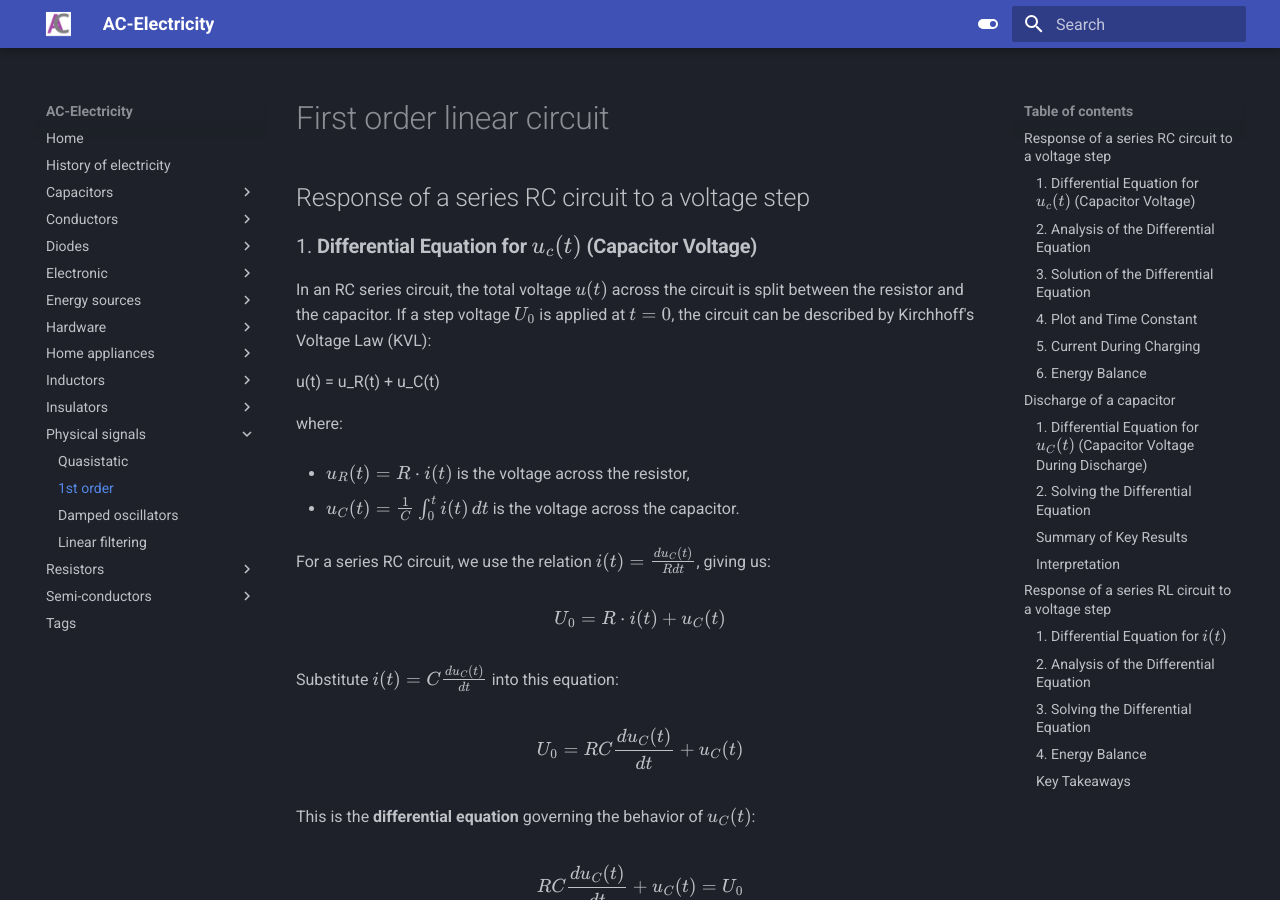
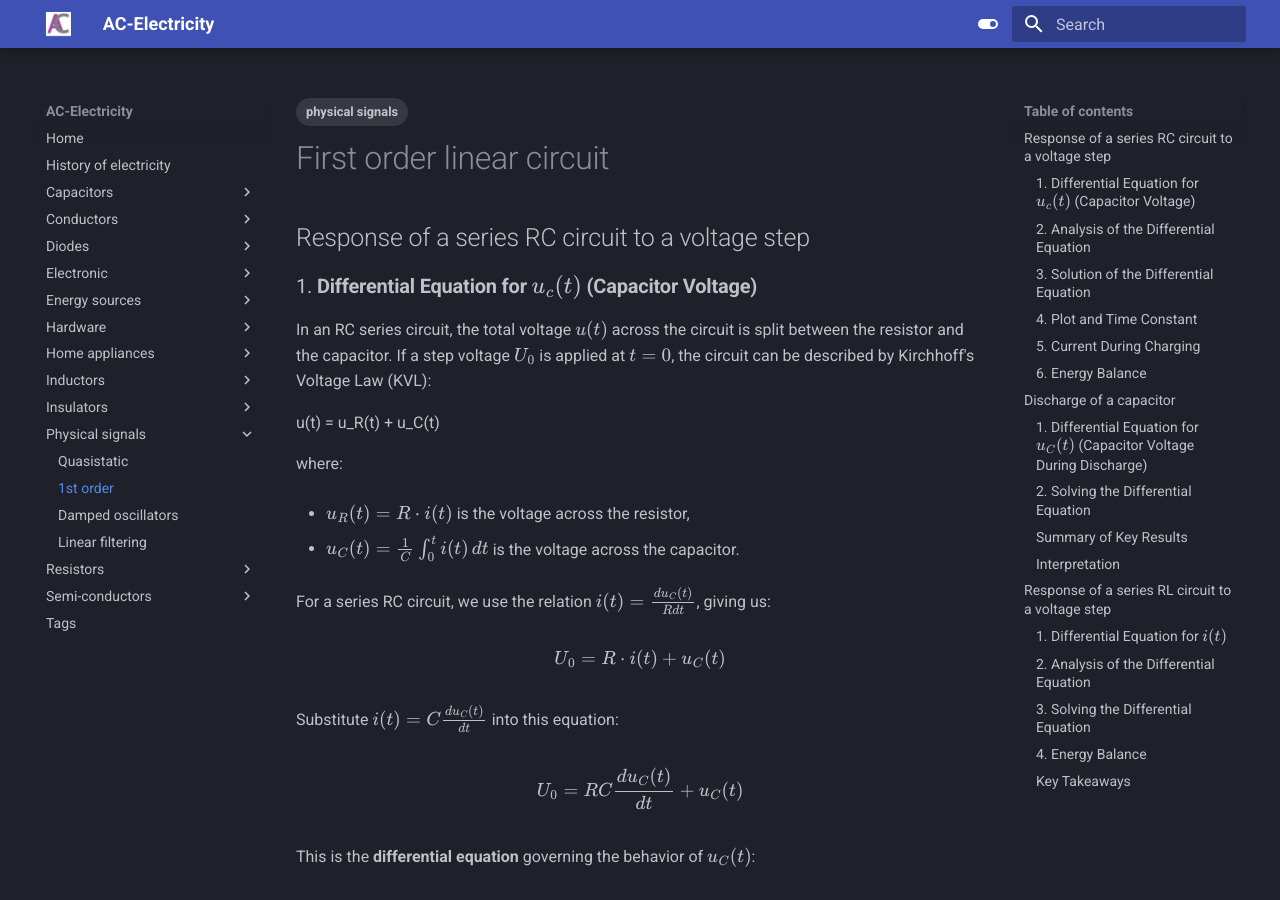
Before and after one commit to alexiscarbillet/ac-electricity, an MkDocs documentation site: the page built from docs/physical_signals/1st_order.md, in a window 1280 px wide and 900 px high. Built offline with MkDocs 1.6.1 and Material for MkDocs 9.7.7, drawn with Linux system fonts in a browser that asks for light colours.

Commit message:
Update 1st_order.md

```diff
--- a/docs/physical_signals/1st_order.md
+++ b/docs/physical_signals/1st_order.md
@@ -1,4 +1,7 @@
-
+---
+tags:
+  - physical signals
+---
 
 # First order linear circuit
 
```
